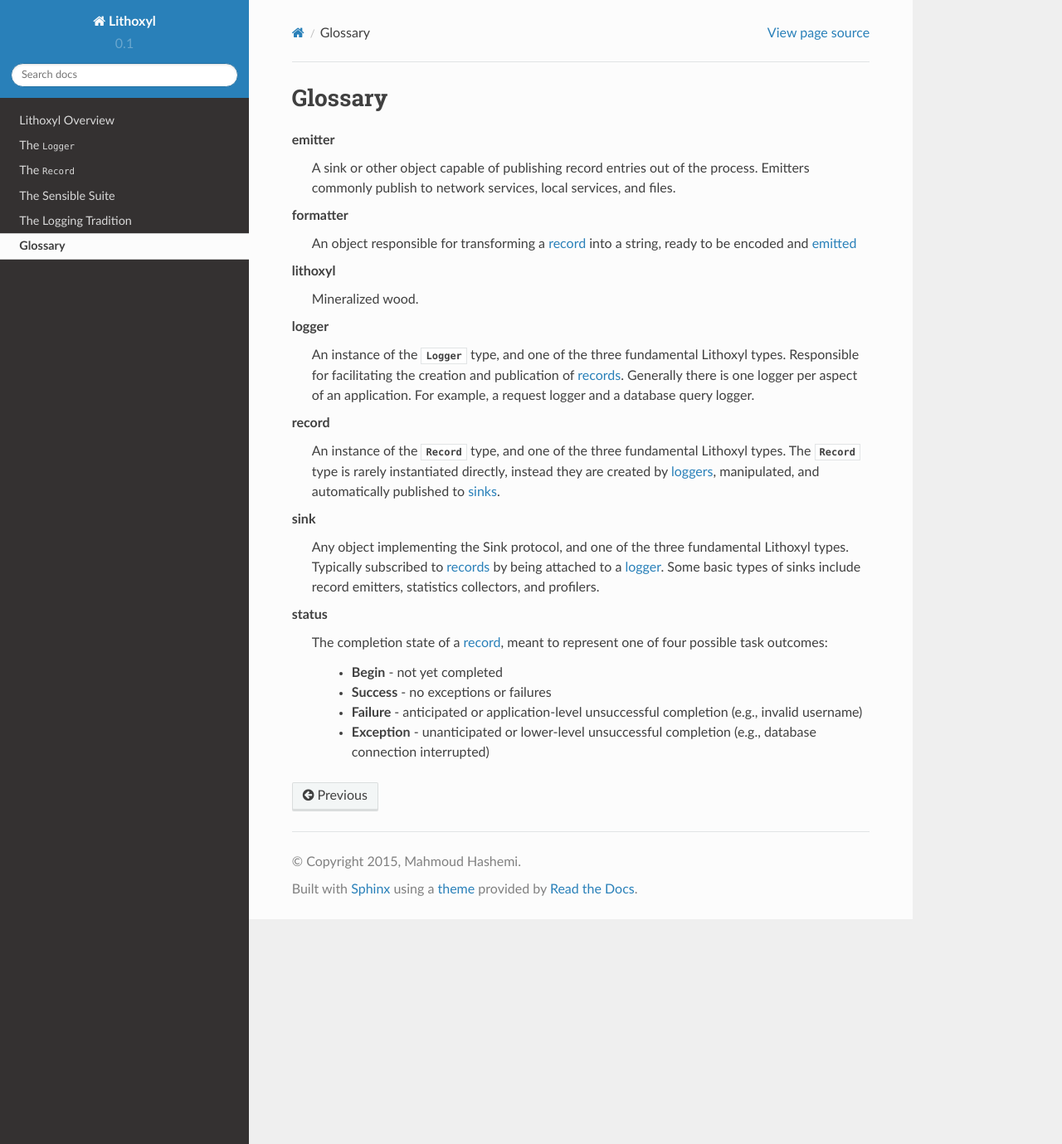
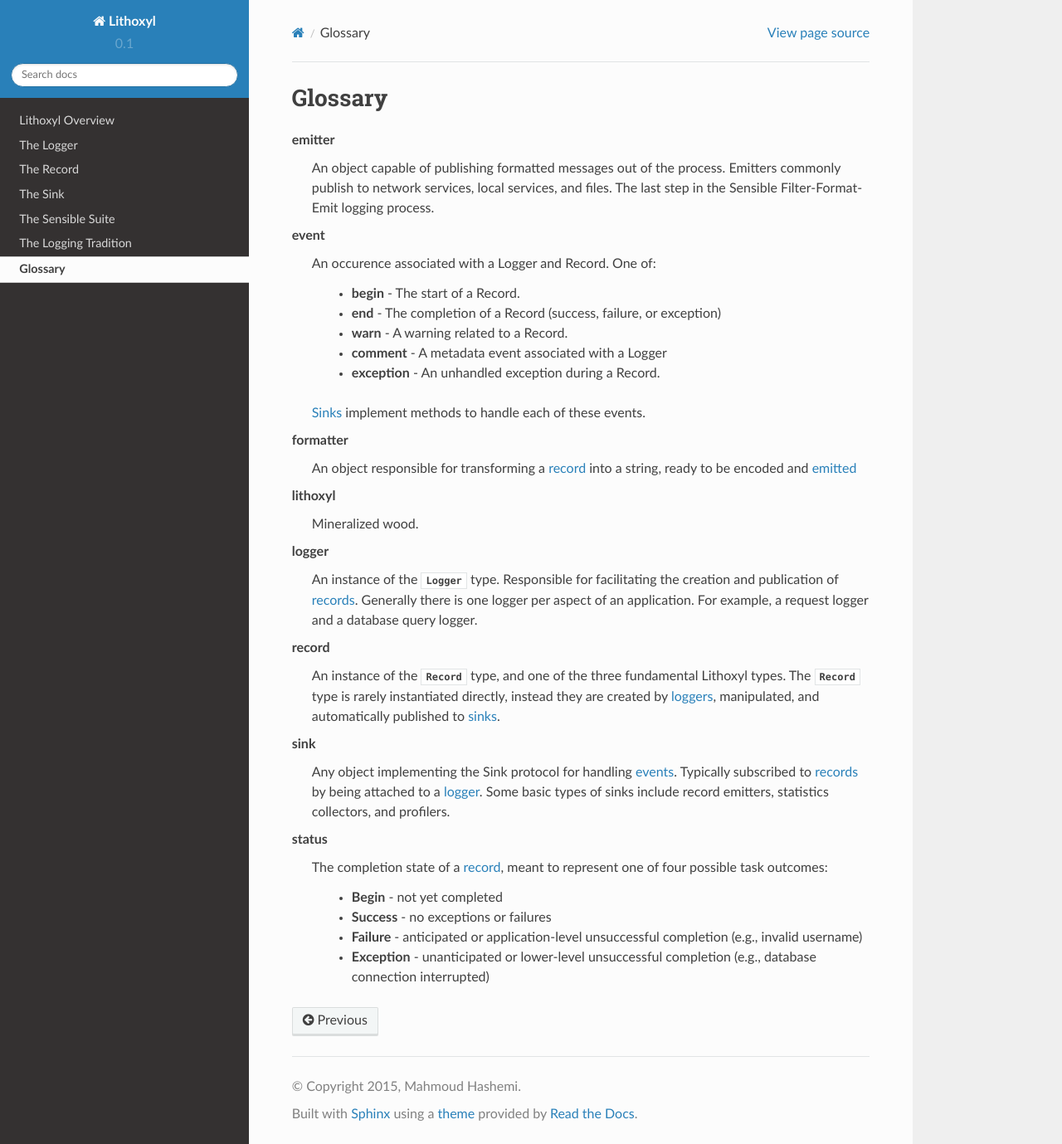
Before and after one commit to mahmoud/lithoxyl, a Sphinx documentation site: the page built from docs/glossary.rst, in a window 1280 px wide and 1379 px high. Shown: the whole window at 83% size. Built offline with Sphinx 7.4.7 and the Read the Docs theme 2.0.0, drawn with Linux system fonts in a browser that asks for light colours.

Commit message:
adding initial sinks document, plenty of tweaks all around, a few glossary entries

```diff
--- a/docs/glossary.rst
+++ b/docs/glossary.rst
@@ -7,12 +7,11 @@
    :sorted:
 
    logger
-     An instance of the :class:`~lithoxyl.logger.Logger` type, and one
-     of the three fundamental Lithoxyl types. Responsible for
-     facilitating the creation and publication of :term:`records
-     <record>`. Generally there is one logger per aspect of an
-     application. For example, a request logger and a database query
-     logger.
+     An instance of the :class:`~lithoxyl.logger.Logger`
+     type. Responsible for facilitating the creation and publication
+     of :term:`records <record>`. Generally there is one logger per
+     aspect of an application. For example, a request logger and a
+     database query logger.
 
    record
      An instance of the :class:`~lithoxyl.logger.Record` type, and one
@@ -32,17 +31,30 @@
        * **Exception** - unanticipated or lower-level unsuccessful
          completion (e.g., database connection interrupted)
 
+   event
+
+     An occurence associated with a Logger and Record. One of:
+
+       * **begin** - The start of a Record.
+       * **end** - The completion of a Record (success, failure, or exception)
+       * **warn** - A warning related to a Record.
+       * **comment** - A metadata event associated with a Logger
+       * **exception** - An unhandled exception during a Record.
+
+     :term:`Sinks <sink>` implement methods to handle each of these events.
+
    sink
-     Any object implementing the Sink protocol, and one of the
-     three fundamental Lithoxyl types. Typically subscribed to
-     :term:`records <record>` by being attached to a
-     :term:`logger`. Some basic types of sinks include record
-     emitters, statistics collectors, and profilers.
+     Any object implementing the Sink protocol for handling
+     :term:`events <event>`. Typically subscribed to :term:`records
+     <record>` by being attached to a :term:`logger`. Some basic types
+     of sinks include record emitters, statistics collectors, and
+     profilers.
 
    emitter
-     A sink or other object capable of publishing record entries out
-     of the process. Emitters commonly publish to network services,
-     local services, and files.
+     An object capable of publishing formatted messages out of the
+     process. Emitters commonly publish to network services, local
+     services, and files. The last step in the Sensible
+     Filter-Format-Emit logging process.
 
    formatter
      An object responsible for transforming a :term:`record` into a
--- a/docs/index.rst
+++ b/docs/index.rst
@@ -18,6 +18,7 @@
    overview
    logger
    record
+   sinks
    sensible
    logging_tradition
    glossary
--- a/docs/logger.rst
+++ b/docs/logger.rst
@@ -1,4 +1,4 @@
-The ``Logger``
+The Logger
 ==============
 
 .. automodule:: lithoxyl.logger
--- a/docs/record.rst
+++ b/docs/record.rst
@@ -1,4 +1,4 @@
-The ``Record``
+The Record
 ==============
 
 .. automodule:: lithoxyl.record
```
Also changed, not shown: docs/overview.rst (+23 -17 lines), docs/sensible.rst (+6 -4 lines), docs/sinks.rst (added, +77 -0 lines).
